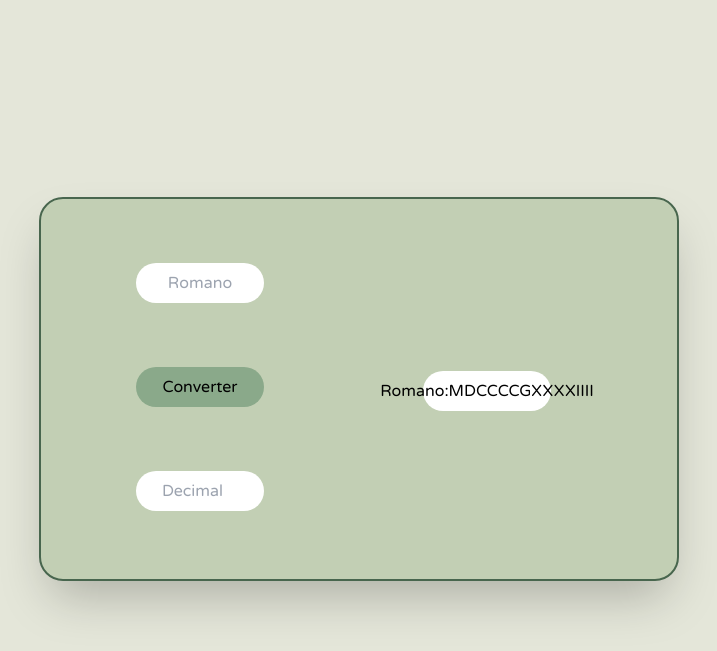
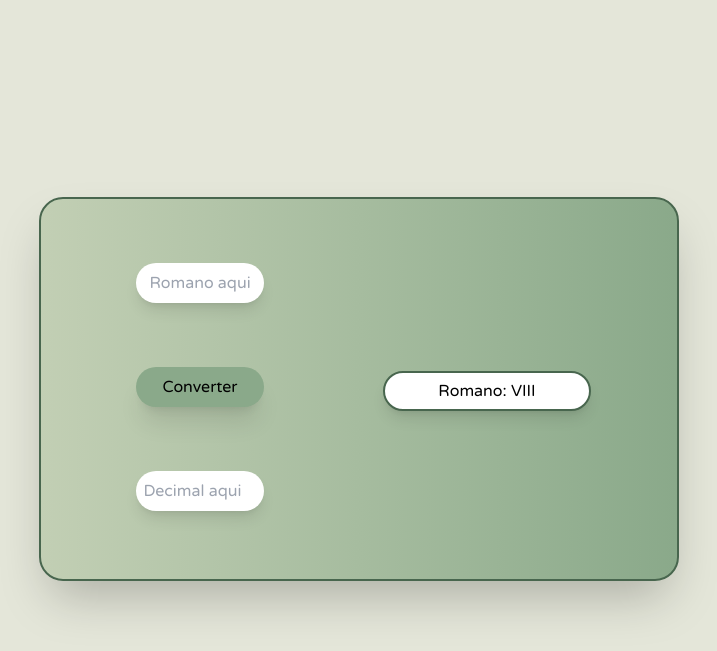
Before and after one commit to gabrsantos1/numeric-converter, a website: page public/index.html in a window 1280 px wide. Shown: the part 155-806 px from the top of the page, without its empty margins (281-998 px from the left). Drawn offline with Linux system fonts and the light colour scheme.

Commit message:
fix: changing styles

```diff
--- a/public/index.html
+++ b/public/index.html
@@ -12,16 +12,16 @@
 <body class="bg-main-1 font-varela">
     <header></header>
 
-    <h1 class="stroke-black flex justify-center pt-20 text-main-5 text-5xl">Conversor Numérico</h1>
+    <h1 class="flex justify-center pt-20 text-main-5 text-5xl">Conversor Numérico</h1>
     <main class="flex justify-center pt-56">
-        <section class="shadow-2xl flex justify-center h-96 w-1/2 bg-main-2 rounded-3xl border-2 border-main-4">
+        <section class="shadow-2xl flex justify-center h-96 w-1/2 bg-gradient-to-l from-main-3 to-main-2 rounded-3xl border-2 border-main-4">
             <div>
-                <input id="quantiR" type="text" placeholder="Romano" class="text-center h-10 w-32 rounded-3xl flex m-16">
-                <button onclick="romanToDecimals()" class="bg-main-3 hover:bg-main-4 rounded-3xl h-10 w-32 flex m-16 items-center justify-center">Converter</button>
-                <input id="quantiD" type="number" placeholder="Decimal" class="text-center h-10 w-32 rounded-3xl flex m-16">
+                <input id="quantiR" type="text" placeholder="Romano aqui" class="hover:border-2 border-main-5 shadow-lg text-center h-10 w-32 rounded-3xl flex m-16">
+                <button onclick="romanToDecimals()" class="shadow-xl bg-main-3 hover:bg-main-4 hover:text-main-1 rounded-3xl h-10 w-32 flex m-16 items-center justify-center">Converter</button>
+                <input id="quantiD" type="number" placeholder="Decimal aqui" class="hover:border-2 border-main-5 shadow-lg text-center h-10 w-32 rounded-3xl flex m-16">
             </div>
             <div class="flex justify-center h-96 w-1/2 mt-40">
-                <p class="bg-white rounded-3xl mt-3 flex items-center justify-center h-10 w-32" id="convButton"></p>
+                <p class="border-2 border-main-4 shadow-lg bg-white rounded-3xl mt-3 flex items-center justify-center h-10 w-52" id="convButton"></p>
             </div>
         </section>
     </main>
--- a/public/scripts.js
+++ b/public/scripts.js
@@ -14,9 +14,9 @@ function decToRoman(quanti){
         }
     }
 
-    convButton.textContent = "Romano:" + result;
+    convButton.textContent = "Romano: " + result;
 
-    if(isNaN(result)){
+    if(!isNaN(result)){
         alert("Insira um número válido.");
     }
 
@@ -24,9 +24,9 @@ function decToRoman(quanti){
 }
 
 console.log(decToRoman(9)); // IX
+console.log(decToRoman(1994)); // MCMXCIV
 console.log(decToRoman(4)); // IV
 console.log(decToRoman(8)); // VIII
-console.log(decToRoman(1994)); // MCMXCIV
 
 
 //percorrer o numero romano da esquerda pra direita, somando os simbolos.
@@ -62,7 +62,7 @@ function romanToDecimals() {
         }
     }
 
-    convButton.textContent = "Decimal:" + result;
+    convButton.textContent = "Decimal: " + result;
 
     if(isNaN(result)){
         alert("Insira um algarismo romano válido.");
```
Also changed, not shown: public/style.css.
